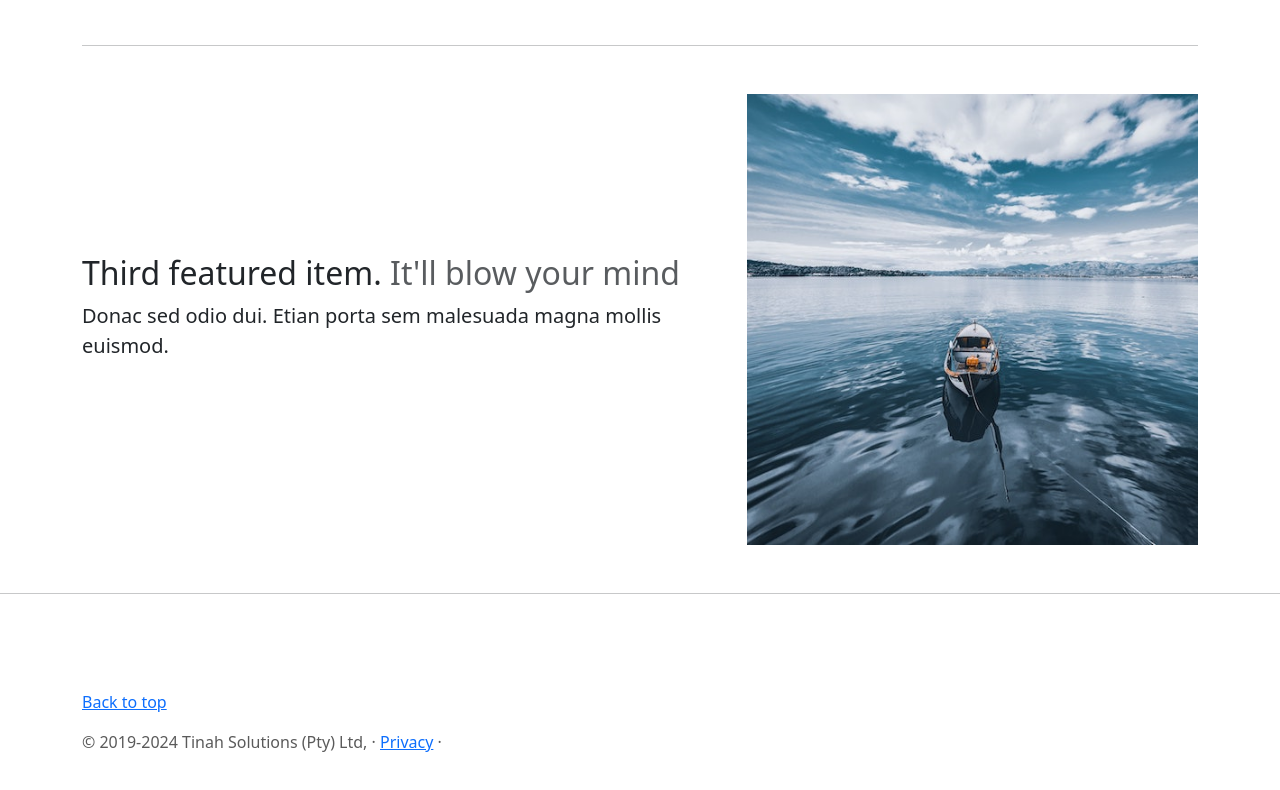
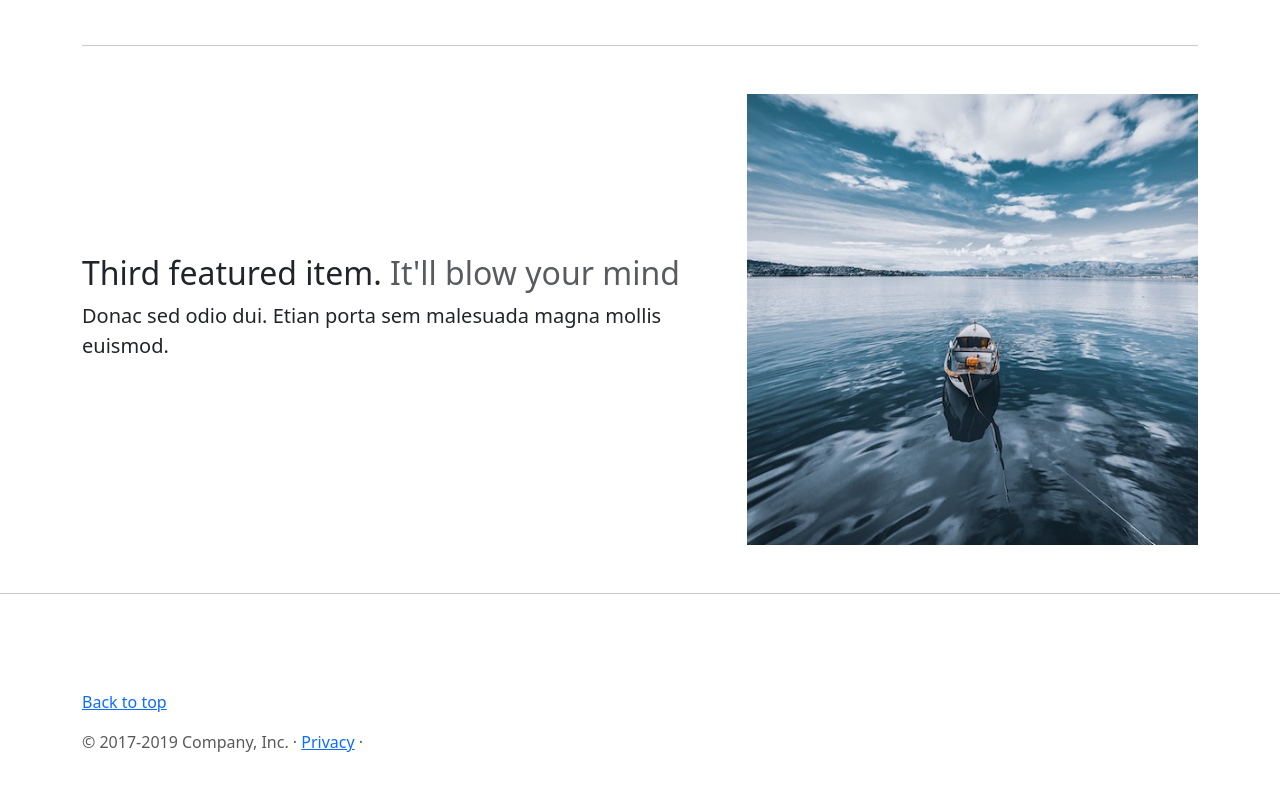
Before and after one commit to mokgarab-ITvarsity/Module-11-Assessment-1-, a plain HTML site: page index.html in a window 1280 px wide. Shown: the part 2159-2949 px from the top of the page. Drawn offline with Linux system fonts and the light colour scheme.

Commit message:
Update index.html

```diff
--- a/index.html
+++ b/index.html
@@ -130,7 +130,7 @@
 
             <footer class="container footer-section">
                 <p class="float-right"><a href="#">Back to top</a></p>
-                <p>&copy; 2019-2024 Tinah Solutions (Pty) Ltd, &middot; <a href="#">Privacy</a> &middot; <a href="#"></a></p>
+                <p>&copy; 2017-2019 Company, Inc. &middot; <a href="#">Privacy</a> &middot; <a href="#"></a></p>
             </footer>
         </main>
 
```
